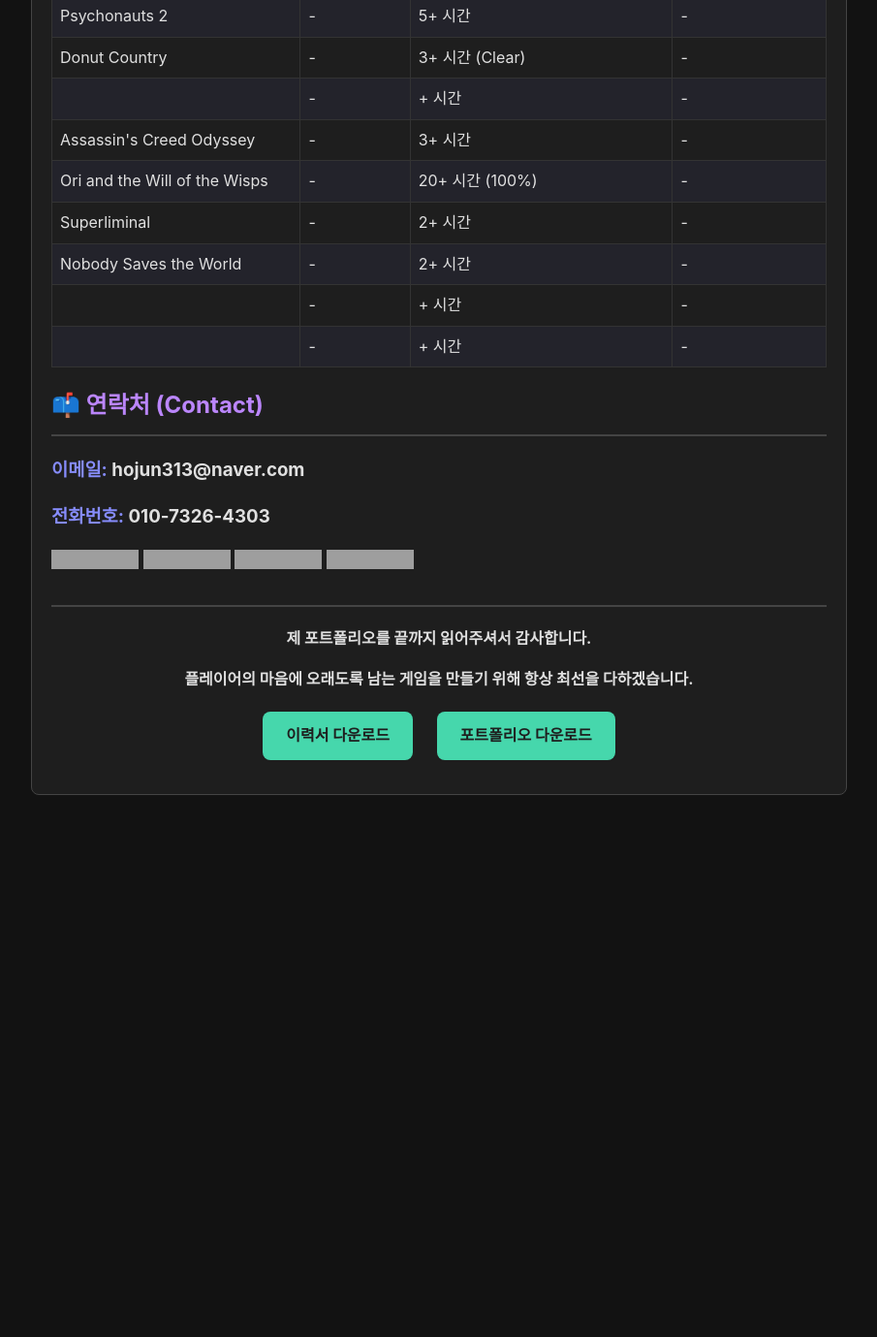
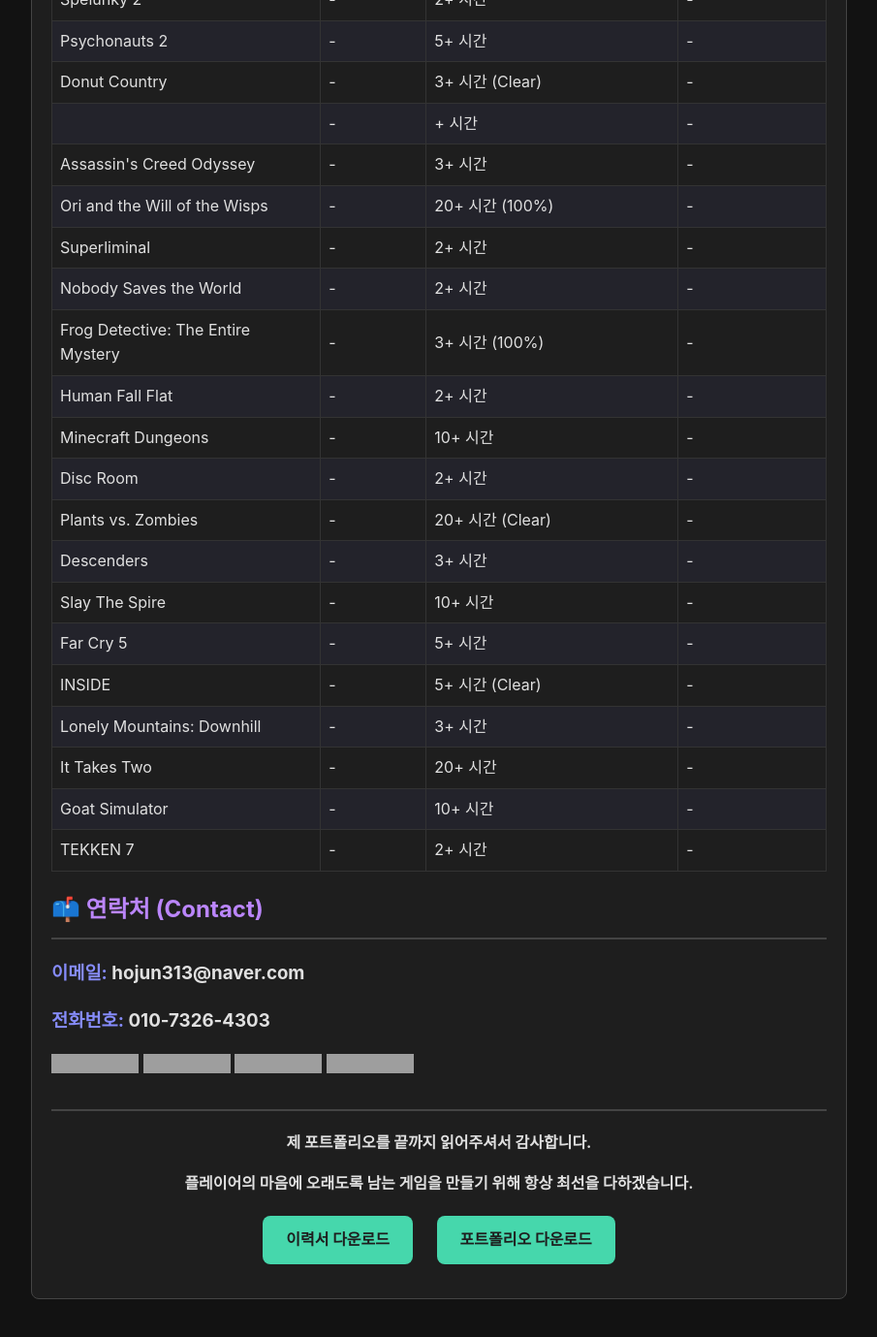
Before and after one commit to hojun313/hojun313.github.io, a Jekyll site: the page portfolio/index.html, which Jekyll copies as it is, in a window 1280 px wide and 1400 px high, scrolled down 8733 px. Shown: the top 1379 px of the window at 97% size, without its empty margins (187-1092 px from the left). Built offline with Jekyll 4.4.1, drawn with Linux system fonts in a browser that asks for light colours; before the commit the page ends 9613 px from its top, so only the background shows below that; grey boxes are pictures that could not be loaded.

Commit message:
Update index.html

```diff
--- a/portfolio/index.html
+++ b/portfolio/index.html
@@ -1007,15 +1007,81 @@
                         <td>-</td>
                     </tr>
                     <tr>
-                        <td></td>
+                        <td>Frog Detective: The Entire Mystery</td>
                         <td>-</td>
-                        <td>+ 시간</td>
+                        <td>3+ 시간 (100%)</td>
                         <td>-</td>
                     </tr>
                     <tr>
-                        <td></td>
+                        <td>Human Fall Flat</td>
                         <td>-</td>
-                        <td>+ 시간</td>
+                        <td>2+ 시간</td>
+                        <td>-</td>
+                    </tr>
+                    <tr>
+                        <td>Minecraft Dungeons</td>
+                        <td>-</td>
+                        <td>10+ 시간</td>
+                        <td>-</td>
+                    </tr>
+                    <tr>
+                        <td>Disc Room</td>
+                        <td>-</td>
+                        <td>2+ 시간</td>
+                        <td>-</td>
+                    </tr>
+                    <tr>
+                        <td>Plants vs. Zombies</td>
+                        <td>-</td>
+                        <td>20+ 시간 (Clear)</td>
+                        <td>-</td>
+                    </tr>
+                    <tr>
+                        <td>Descenders</td>
+                        <td>-</td>
+                        <td>3+ 시간</td>
+                        <td>-</td>
+                    </tr>
+                    <tr>
+                        <td>Slay The Spire</td>
+                        <td>-</td>
+                        <td>10+ 시간</td>
+                        <td>-</td>
+                    </tr>
+                    <tr>
+                        <td>Far Cry 5</td>
+                        <td>-</td>
+                        <td>5+ 시간</td>
+                        <td>-</td>
+                    </tr>
+                    <tr>
+                        <td>INSIDE</td>
+                        <td>-</td>
+                        <td>5+ 시간 (Clear)</td>
+                        <td>-</td>
+                    </tr>
+                    <tr>
+                        <td>Lonely Mountains: Downhill</td>
+                        <td>-</td>
+                        <td>3+ 시간</td>
+                        <td>-</td>
+                    </tr>
+                    <tr>
+                        <td>It Takes Two</td>
+                        <td>-</td>
+                        <td>20+ 시간</td>
+                        <td>-</td>
+                    </tr>
+                    <tr>
+                        <td>Goat Simulator</td>
+                        <td>-</td>
+                        <td>10+ 시간</td>
+                        <td>-</td>
+                    </tr>
+                    <tr>
+                        <td>TEKKEN 7</td>
+                        <td>-</td>
+                        <td>2+ 시간</td>
                         <td>-</td>
                     </tr>
                     <!-- 여기에 계속해서 게임을 추가할 수 있습니다. -->
```
